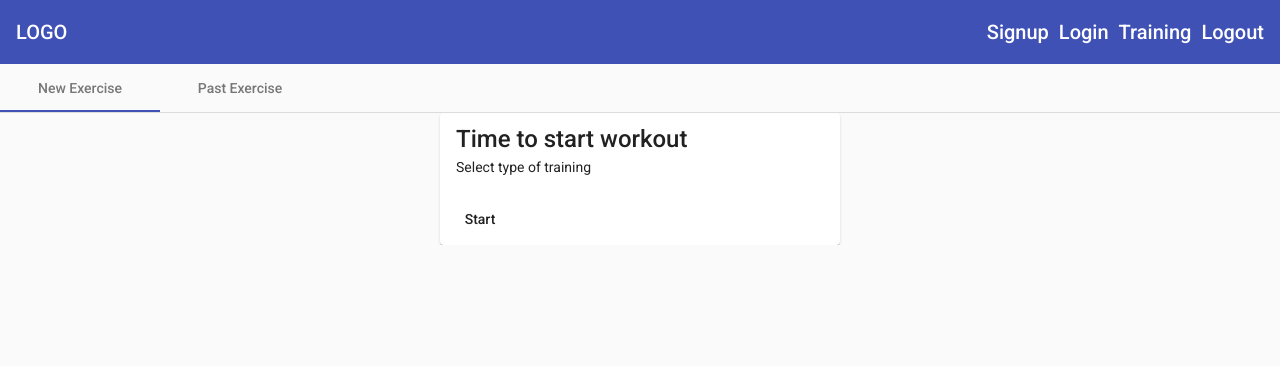
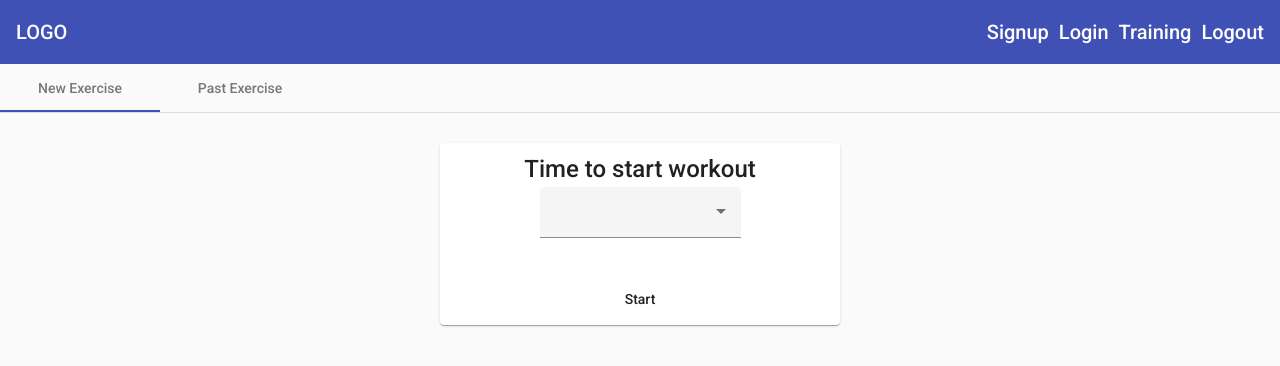
Before and after one commit to HansSima/angular-real-project, an Angular app: page /training in a window 1280 px wide. Shown: the top 366 px of the page. Built offline with nearby package versions, Linux system fonts and the light colour scheme.

Commit message:
improve new training card

```diff
--- a/src/app/material.module.ts
+++ b/src/app/material.module.ts
@@ -11,6 +11,7 @@ import { MatToolbarModule } from '@angular/material/toolbar';
 import { MatListModule } from '@angular/material/list';
 import { MatTabsModule } from '@angular/material/tabs';
 import { MatCardModule } from '@angular/material/card';
+import { MatSelectModule } from '@angular/material/select';
 
 @NgModule({
   imports: [
@@ -26,6 +27,7 @@ import { MatCardModule } from '@angular/material/card';
     MatListModule,
     MatTabsModule,
     MatCardModule,
+    MatSelectModule,
   ],
   exports: [
     MatButtonModule,
@@ -40,6 +42,7 @@ import { MatCardModule } from '@angular/material/card';
     MatListModule,
     MatTabsModule,
     MatCardModule,
+    MatSelectModule,
   ],
 })
 export class MaterialModule {}
--- a/src/app/training/new-training/new-training.component.css
+++ b/src/app/training/new-training/new-training.component.css
@@ -0,0 +1,3 @@
+.new-training {
+  padding: 30px;
+}
--- a/src/app/training/new-training/new-training.component.html
+++ b/src/app/training/new-training/new-training.component.html
@@ -1,10 +1,25 @@
 <section class="new-training" fxLayout fxLayoutAlign="center">
-  <mat-card fxFlex="400px">
-    <mat-card-title>Time to start workout</mat-card-title>
-    <mat-card-content>
-      Select type of training
+  <mat-card fxFlex.xs="100%" fxFlex="400px">
+    <mat-card-title fxLayoutAlign="center">Time to start workout</mat-card-title>
+    <mat-card-content fxLayoutAlign="center">
+      <mat-form-field appearance="fill">
+        <mat-select>
+          <mat-option value="crunches">
+            Crunches
+          </mat-option>
+          <mat-option value="touch-toes">
+            Touch toes
+          </mat-option>
+          <mat-option value="side-lunges">
+            Side Lunges
+          </mat-option>
+          <mat-option value="burpees">
+            Burpees
+          </mat-option>
+        </mat-select>
+      </mat-form-field>
     </mat-card-content>
-    <mat-card-actions>
+    <mat-card-actions fxLayoutAlign="center">
       <button type="submit" mat-button>Start</button>
     </mat-card-actions>
   </mat-card>
```
